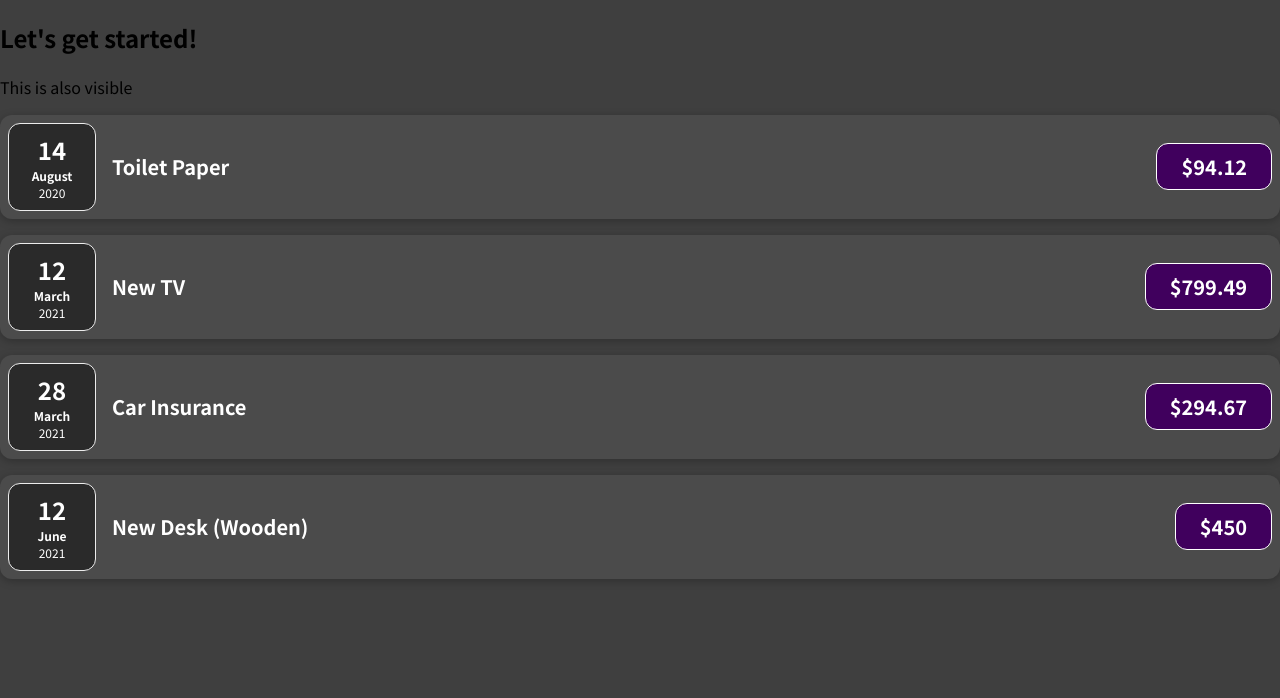
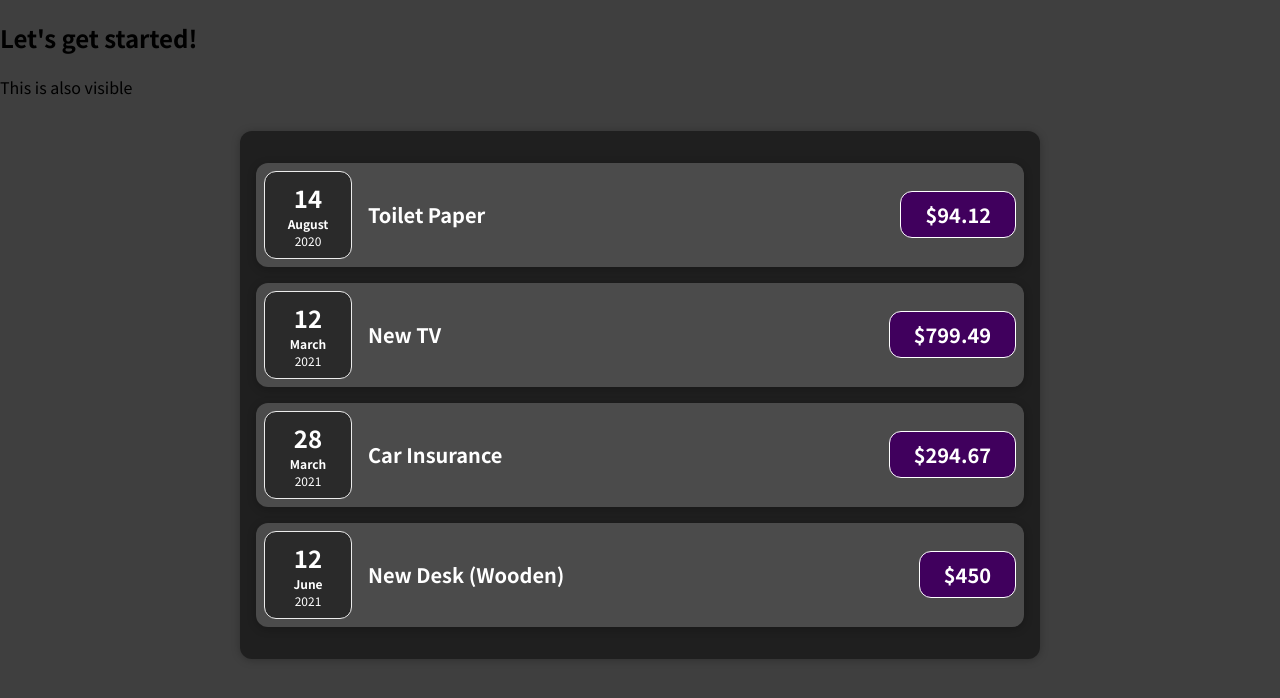
Before and after one commit to Lvlad27/Expense-Tracker, a JavaScript app: page / in a window 1280 px wide. Shown: the top 698 px of the page. Built offline with nearby package versions, Linux system fonts and the light colour scheme.

Commit message:
refactor add component

```diff
--- a/src/App.js
+++ b/src/App.js
@@ -1,4 +1,4 @@
-import ExpenseItem from './components/ExpenseItem';
+import Expenses from './components/Expenses';
 
 function App() {
     const expenses = [
@@ -22,30 +22,12 @@
             date: new Date(2021, 5, 12),
         },
     ];
+
     return (
         <div>
             <h2>Let's get started!</h2>
             <p>This is also visible</p>
-            <ExpenseItem
-                title={expenses[0].title}
-                amount={expenses[0].amount}
-                date={expenses[0].date}
-            />
-            <ExpenseItem
-                title={expenses[1].title}
-                amount={expenses[1].amount}
-                date={expenses[1].date}
-            />
-            <ExpenseItem
-                title={expenses[2].title}
-                amount={expenses[2].amount}
-                date={expenses[2].date}
-            />
-            <ExpenseItem
-                title={expenses[3].title}
-                amount={expenses[3].amount}
-                date={expenses[3].date}
-            />
+            <Expenses items={expenses} />
         </div>
     );
 }
--- /dev/null
+++ b/src/components/Expenses.css
@@ -0,0 +1,9 @@
+.expenses {
+    padding: 1rem;
+    background-color: rgb(31, 31, 31);
+    margin: 2rem auto;
+    width: 50rem;
+    max-width: 95%;
+    border-radius: 12px;
+    box-shadow: 0 1px 8px rgba(0, 0, 0, 0.25);
+}
--- /dev/null
+++ b/src/components/Expenses.js
@@ -0,0 +1,31 @@
+import ExpenseItem from './ExpenseItem';
+import './Expenses.css';
+
+function Expenses(props) {
+    return (
+        <div className="expenses">
+            <ExpenseItem
+                title={props.items[0].title}
+                amount={props.items[0].amount}
+                date={props.items[0].date}
+            />
+            <ExpenseItem
+                title={props.items[1].title}
+                amount={props.items[1].amount}
+                date={props.items[1].date}
+            />
+            <ExpenseItem
+                title={props.items[2].title}
+                amount={props.items[2].amount}
+                date={props.items[2].date}
+            />
+            <ExpenseItem
+                title={props.items[3].title}
+                amount={props.items[3].amount}
+                date={props.items[3].date}
+            />
+        </div>
+    );
+}
+
+export default Expenses;
```
